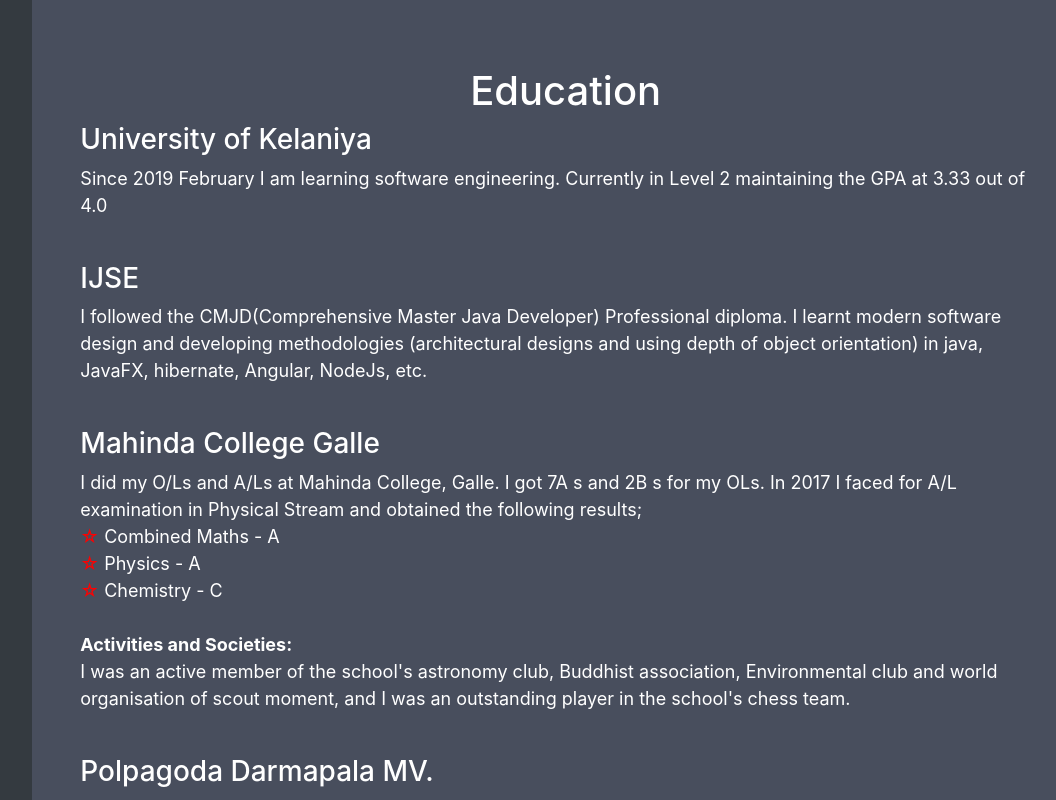
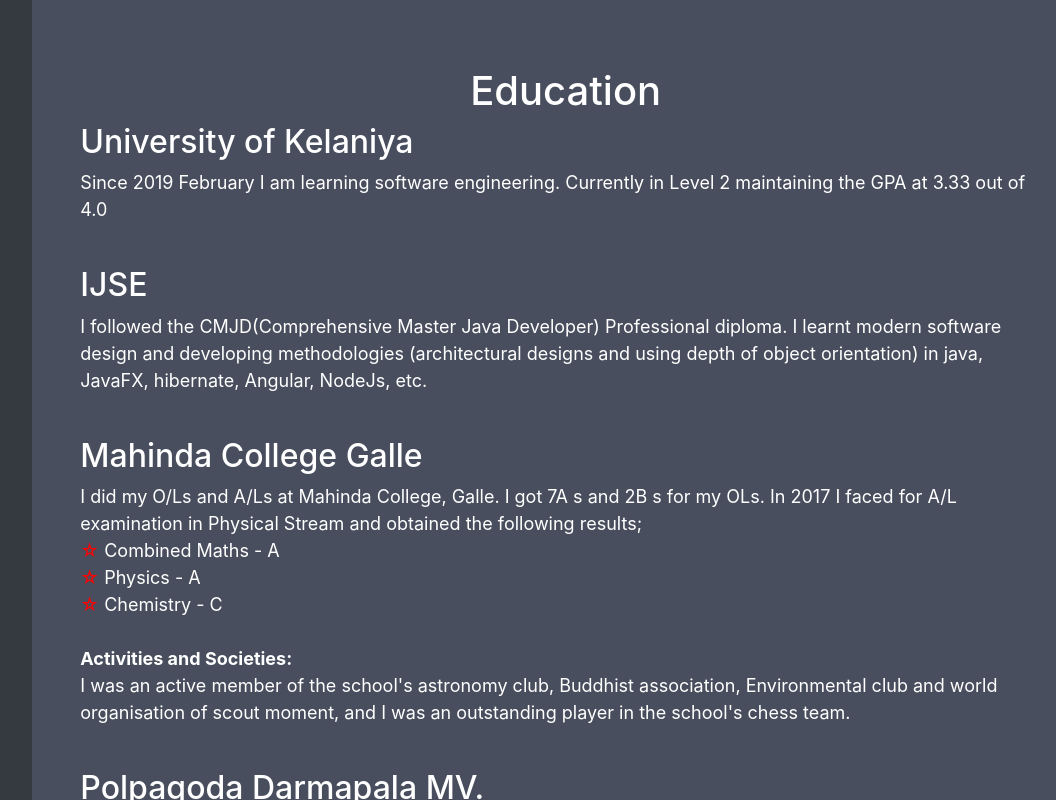
Before and after one commit to PadmaGnanapriya/PadmaGnanapriya.github.io, a React (Create React App) app: page / in a window 1280 px wide. Shown: the part 940-1740 px from the top of the page, without its empty margins (181-1237 px from the left). Built offline with nearby package versions, Linux system fonts and the light colour scheme.

Commit message:
Add react easy load.

```diff
--- a/src/App.tsx
+++ b/src/App.tsx
@@ -1,21 +1,23 @@
-import React from 'react';
+import React, {Suspense} from 'react';
 import './App.css';
-import Home from "./componenets/Home";
-import {Col, Container, Row} from 'react-bootstrap'
-import About from "./componenets/About";
-import Education from "./componenets/Education";
-import Projects from "./componenets/Projects";
-import Articles from "./componenets/Articles";
-import Contact from "./componenets/Contact";
+import {Col, Row} from 'react-bootstrap';
+import SlideNav from "./componenets/SlideNav";
 import Header from "./componenets/Header";
-import SlideNav from "./componenets/SlideNav";
-import Footer from "./componenets/Footer";
-import Skills from "./componenets/Skills";
-import Achievements from "./componenets/Achievements";
 import Headroom from "react-headroom";
 import "./asserts/style-sheets/main.scss";
 import {useSelector} from "react-redux";
 import {RootState} from "./store/reducer/myReducer";
+
+
+const Home = React.lazy(() => import("./componenets/Home"));
+const About = React.lazy(() => import("./componenets/About"));
+const Education = React.lazy(() => import("./componenets/Education"));
+const Projects = React.lazy(() => import("./componenets/Projects"));
+const Articles = React.lazy(() => import("./componenets/Articles"));
+const Contact = React.lazy(() => import("./componenets/Contact"));
+const Footer = React.lazy(() => import("./componenets/Footer"));
+const Skills = React.lazy(() => import("./componenets/Skills"));
+const Achievements = React.lazy(() => import("./componenets/Achievements"));
 
 function App() {
   document.title = "Padma Gnanapriya";
@@ -24,13 +26,17 @@
   return (
     <div className="App">
       <Row className='m-0'>
-        <Col lg={3} xl={2} className={`p-0 m-0 d-none slide-base d-lg-block left-side ${isDark?  'bg-dark': 'bg-light'}`}>
-          <SlideNav/>
+        <Col lg={3} xl={2}
+             className={`p-0 m-0 d-none slide-base d-lg-block left-side ${isDark ? 'bg-dark' : 'bg-light'}`}>
+          <Suspense fallback={<div>Loading...</div>}>
+            <SlideNav/>
+          </Suspense>
         </Col>
         <Col xs={12} sm={12} lg={9} xl={10} className='p-0 right-side'>
           <Headroom>
             <Header/>
           </Headroom>
+          <Suspense fallback={<div>Loading...</div>}>
             <Home/>
             <About/>
             <Education/>
@@ -39,7 +45,9 @@
             <Achievements/>
             <Articles/>
             <Contact/>
-          <Footer/>
+            <Footer/>
+          </Suspense>
+
         </Col>
       </Row>
     </div>
--- a/src/componenets/Achievements.tsx
+++ b/src/componenets/Achievements.tsx
@@ -45,7 +45,7 @@
     <Col data-aos={index%2===1? "fade-up-left": "fade-up-right"} xs={12} sm={12} lg={6} className='p-0'>
       <OverlayTrigger placement="bottom" delay={{show: 500, hide: 0}} overlay={<Tooltip id={index + "-skill"}>
         Click me to show the certificate</Tooltip>}>
-        <a key={index} href={item.link} target='_blank' rel="noopener">
+        <a key={index} href={item.link} target='_blank' rel="noreferrer">
           <Card body className='m-1 text-left achievement'><span>{item.title}</span></Card></a>
       </OverlayTrigger>
 
--- a/src/componenets/Articles.tsx
+++ b/src/componenets/Articles.tsx
@@ -79,7 +79,7 @@
     <Col data-aos={index % 2 === 1 ? "fade-up-left" : "fade-up-right"} xs={12} sm={12} lg={6} className='p-0'>
       <OverlayTrigger placement="bottom" delay={{show: 500, hide: 0}} overlay={<Tooltip id={index + "-skill"}>
         Click me to navigate to the article</Tooltip>}>
-        <a key={index} href={item.link} target='_blank' rel="noopener">
+        <a key={index} href={item.link} target='_blank' rel="noreferrer">
           <Card body className='m-1 article text-left'><span>{item.title}</span></Card></a>
       </OverlayTrigger>
     </Col>);
--- a/src/componenets/Education.tsx
+++ b/src/componenets/Education.tsx
@@ -13,8 +13,8 @@
       <h1 id='education' className='pt-5 mt-2'>Education</h1>
 
       <div data-aos="fade-up">
-        <a href='https://www.kln.ac.lk/' target='_blank' rel="noopener"><h3 className='text-left'>
-          University of Kelaniya</h3></a>
+        <a href='https://www.kln.ac.lk/' target='_blank' rel="noreferrer"><h2 className='text-left'>
+          University of Kelaniya</h2></a>
         <p className='text-left'>Since 2019 February I am learning software engineering. Currently in Level 2
           maintaining the GPA at 3.33 out of 4.0
         </p>
@@ -22,7 +22,7 @@
       </div>
 
       <div data-aos="fade-up">
-        <a href='https://www.ijse.lk/' target='_blank' rel="noopener"><h3 className='text-left'>IJSE</h3></a>
+        <a href='https://www.ijse.lk/' target='_blank' rel="noreferrer"><h2 className='text-left'>IJSE</h2></a>
         <p className='text-left'>I followed the CMJD(Comprehensive Master Java Developer) Professional diploma.
           I learnt modern software design and developing methodologies (architectural designs and using depth of
           object orientation) in java, JavaFX, hibernate, Angular, NodeJs, etc.</p>
@@ -30,8 +30,8 @@
       </div>
 
       <div data-aos="fade-up">
-        <a href='https://www.mahindacollege.lk/' target='_blank' rel="noopener"><h3 className='text-left'>
-          Mahinda College Galle</h3>
+        <a href='https://www.mahindacollege.lk/' target='_blank' rel="noreferrer"><h2 className='text-left'>
+          Mahinda College Galle</h2>
         </a>
         <p className='text-left'> I did my O/Ls and A/Ls at Mahinda College, Galle. I got 7A s and 2B s for my OLs.
           In 2017 I faced for A/L
@@ -46,8 +46,8 @@
       </div>
 
       <div data-aos="fade-up">
-        <a href='https://www.facebook.com/polpagodadharmapalacollege'><h3 className='text-left'>Polpagoda Darmapala MV.
-        </h3></a>
+        <a href='https://www.facebook.com/polpagodadharmapalacollege'><h2 className='text-left'>Polpagoda Darmapala MV.
+        </h2></a>
         <p className='text-left'>I passed the grade 5 scholarship exam at Polpogoda Dharmapala MV and I entered to
           Mahinda College Galle.</p>
       </div>
--- a/src/componenets/Footer.tsx
+++ b/src/componenets/Footer.tsx
@@ -6,13 +6,13 @@
       <div className='py-3 bg-dark footer'>
         <Row className="m-0">
           <Col className="social-media py-1 py-sm-3">
-            <a href="https://www.linkedin.com/in/padma-gnanapriya-16b515180/" target="_blank" rel="noopener"
+            <a href="https://www.linkedin.com/in/padma-gnanapriya-16b515180/" target="_blank" rel="noreferrer"
                aria-label="Follow me on linkedin" className="fa fa-linkedin"/>
-            <a href="https://www.facebook.com/padma.gnanapriya/" target="_blank" rel="noopener"
+            <a href="https://www.facebook.com/padma.gnanapriya/" target="_blank" rel="noreferrer"
                aria-label="Follow me on facebook" className="fa fa-facebook"/>
-            <a href="https://padmaisuru.medium.com/" target="_blank" rel="noopener"
+            <a href="https://padmaisuru.medium.com/" target="_blank" rel="noreferrer"
                aria-label="Follow me on medium" className="fa fa-medium"/>
-            <a href="https://github.com/PadmaGnanapriya" target="_blank" rel="noopener"
+            <a href="https://github.com/PadmaGnanapriya" target="_blank" rel="noreferrer"
                aria-label="Follow me on github" className="fa fa-github"/>
           </Col>
 
--- a/src/componenets/Projects.tsx
+++ b/src/componenets/Projects.tsx
@@ -25,8 +25,10 @@
     <Popover id="popover-basic">
       <Popover.Title as="h3">E-commerce site</Popover.Title>
       <Popover.Content>
-        <a href='https://github.com/PadmaGnanapriya/p-redux-store' target='_blank'>React frontend</a><br/>
-        <a href='https://github.com/PadmaGnanapriya/type-graph-express-api' target='_blank'>GraphQL backend</a>
+        <a href='https://github.com/PadmaGnanapriya/p-redux-store' target='_blank' rel="noreferrer">
+          React frontend</a><br/>
+        <a href='https://github.com/PadmaGnanapriya/type-graph-express-api' target='_blank' rel="noreferrer">
+          GraphQL backend</a>
       </Popover.Content>
     </Popover>
   );
@@ -87,7 +89,7 @@
           <Card.Title>{project.title}</Card.Title>
           <Card.Text><small>{project.description}</small>
           </Card.Text>
-          <a href={project.viewLink} target='_blank' rel="noopener">
+          <a href={project.viewLink} target='_blank' rel="noreferrer">
             <Button variant="warning" className='mr-2'>Visit</Button></a>
           {
             project.overlay &&
@@ -97,7 +99,7 @@
           }
           {
             !project.overlay &&
-            <a href={project.sourceCodeLink || ''} target='_blank' rel="noopener">
+            <a href={project.sourceCodeLink || ''} target='_blank' rel="noreferrer">
                 <Button variant="success" className='mr-2'>Source</Button></a>
           }
         </Card.Body>
```
Also changed, not shown: 1 other file (tests, documents, lock files or other folders).
